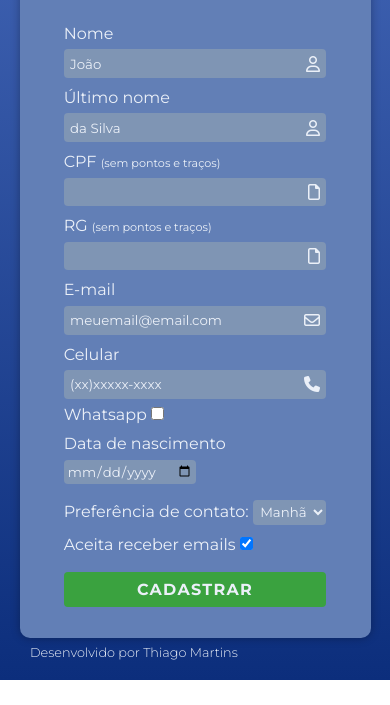
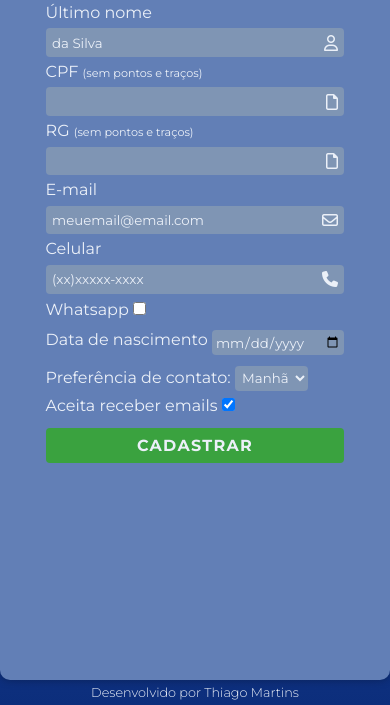
Before and after one commit to thiagomartinss/form_cadastro_cliente, a plain HTML site: page index.html in a window 390 px wide. Shown: the part 164-869 px from the top of the page. Before the commit the page ends 844 px from the top, so only its background shows below. Drawn offline with Linux system fonts and the light colour scheme.

Commit message:
Finalização do projeto

```diff
--- a/assets/style/style.css
+++ b/assets/style/style.css
@@ -107,11 +107,27 @@ footer{
     font-size: 0.8rem;
 }
 @media (max-width: 720px){
+
     section{
-        width: 90%;
-        height: 90%;
+        width: 100%;
+        height: 100%;
+    }
+    form{
+        margin-top: -30px;
+        gap: 5px;
     }
     h1{
+        margin-top: 0px;
         text-align: center;
     }
+    .div-nascimento{
+        display: flex;
+        align-items: center;
+        gap: 4px;
+    }
+    footer{
+        position: static;
+        text-align: center;
+        padding: 5px;
+    }
 }
--- a/index.html
+++ b/index.html
@@ -59,7 +59,7 @@
                             <input type="checkbox" name="whats" id="whats">
                         </div>
                     </div>
-                    <div>
+                    <div class="div-nascimento">
                         <label for="dtNascimento">Data de nascimento</label>
                         <div>
                             <input type="date" name="dtNascimento" id="dtNascimento" required>
```
